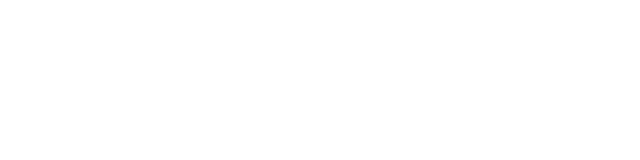
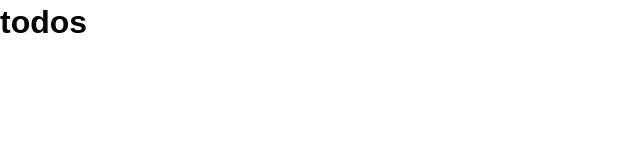
Before and after one commit to matthijsdevelopment/vue, a Vue app: page / in a window 1280 px wide. Shown: the top 160 px of the page, without its empty margins (0-640 px from the left). Built offline with nearby package versions, Linux system fonts and the light colour scheme.

Commit message:
created the Todo List

```diff
--- a/src/App.vue
+++ b/src/App.vue
@@ -1,12 +1,37 @@
 <template>
   <div id="app">
+<Todos />
   </div>
 </template>
 
 <script>
+import Todos from './components/Todos'
+
 export default {
   name: 'app',
   components: {
+    Todos
+  },
+  data() {
+    return {
+      todos: [
+        {
+          id: 1,
+          title: "Todo One",
+          completed: false
+        },
+         {
+          id: 2,
+          title: "Todo Two",
+          completed: true
+        },
+         {
+          id: 3,
+          title: "Todo Three",
+          completed: false
+        }
+      ]
+    }
   }
 }
 </script>
--- /dev/null
+++ b/src/components/Todos.vue
@@ -0,0 +1,15 @@
+<template>
+    <div>
+        <h1>todos</h1>
+    </div>
+</template>
+
+<script>
+export default {
+    name: "Todos"
+}
+</script>
+
+<style scoped>
+
+</style>
```
